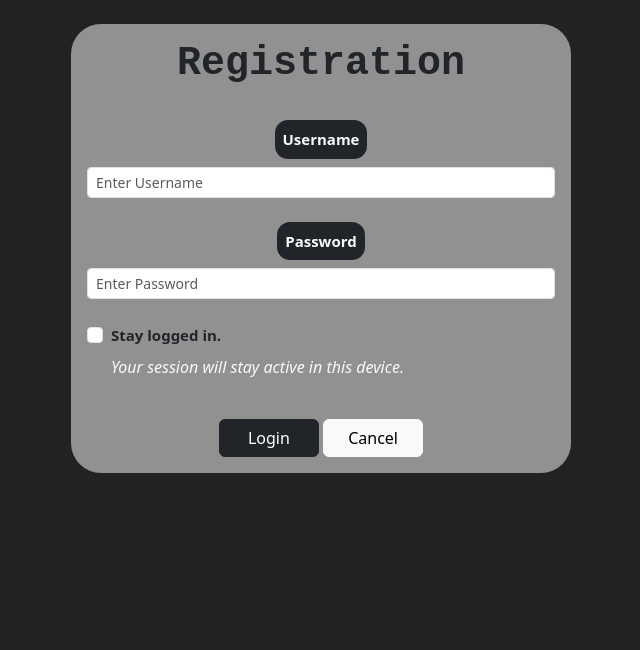
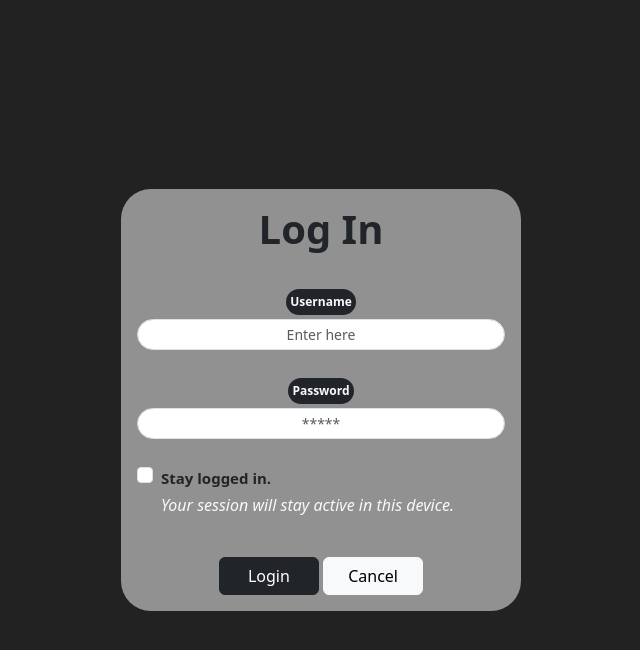
Before and after one commit to XCode-Correa/FV_ICT9R_Q4SW1_Correa_Edrian, a plain HTML site: page index.html in a window 1280 px wide. Shown: the whole page, without its empty margins (319-959 px from the left). Drawn offline with nearby package versions, Linux system fonts and the light colour scheme.

Commit message:
Update index.html

```diff
--- a/index.html
+++ b/index.html
@@ -13,6 +13,10 @@
             background-position: center;
             background-attachment: fixed;
             background-color: rgb(34, 34, 34);
+            display: flex;
+            justify-content: center;
+            align-items: center;
+            height: 100vh;
         }
         img{
             height: 60px;
@@ -25,10 +29,10 @@
             font-size: 25px;
         }
         .fs-8{
-            font-size: 12px;
+            font-size: 15px;
         }
         .fs-9{
-            font-size: 15px;
+            font-size: 12px;
         }
         .pt-6 {
             padding-top: 65px;
@@ -37,32 +41,30 @@
 </head>
 <body>
 
-<br>
-
-<div style="background-color: rgba(255, 255, 255, 0.5); width: 500px; border-radius: 30px;" class="container text-dark p-3">
+<div style="background-color: rgba(255, 255, 255, 0.5); width: 400px; border-radius: 30px;" class="container text-dark p-3">
     <center>
-        <h1 style="font-family: 'Courier New'" class="fw-bold fs-1">Registration</h1>
+        <h1 class="fw-bold">Log In</h1>
     </center>
 
     <br>
 
     <div class="text-center">
-        <label class="form-label fs-9 fw-bold bg-dark text-light p-2" style="border-radius: 13px;" for="username">Username</label>
-	    <input type="text" id="username" class="form-control form-control-sm" name="username" placeholder="Enter Username" required>
+        <label class="form-label fs-9 fw-bold bg-dark text-light p-1 my-1" style="border-radius: 20px;" for="username">Username</label>
+	    <input type="text" id="username" class="form-control form-control-sm rounded-pill text-center" name="username" placeholder="Enter here" required>
     </div>
 
     <br>
 
     <div class="text-center">
-        <label class="form-label fs-9 fw-bold bg-dark text-light p-2" style="border-radius: 13px;" for="password">Password</label>
-	    <input type="password" id="password" class="form-control form-control-sm" name="password" placeholder="Enter Password" required>
+        <label class="form-label fs-9 fw-bold bg-dark text-light p-1 my-1" style="border-radius: 20px;" for="password">Password</label>
+	    <input type="password" id="password" class="form-control form-control-sm rounded-pill text-center" name="password" placeholder="*****" required>
     </div>
 
     <br>
 
     <div class="form-check">
-        <input type="checkbox" class="form-check-input" name="stay" required>
-        <label class="form-label fs-9 fw-bold" for="stay">Stay logged in.</label>
+        <input type="checkbox" class="form-check-input my-1" name="stay" required>
+        <label class="form-label fs-8 fw-bold my-1" for="stay">Stay logged in.</label>
         <p class="text-light"><i>Your session will stay active in this device.</i></p>
     </div>
 
```
